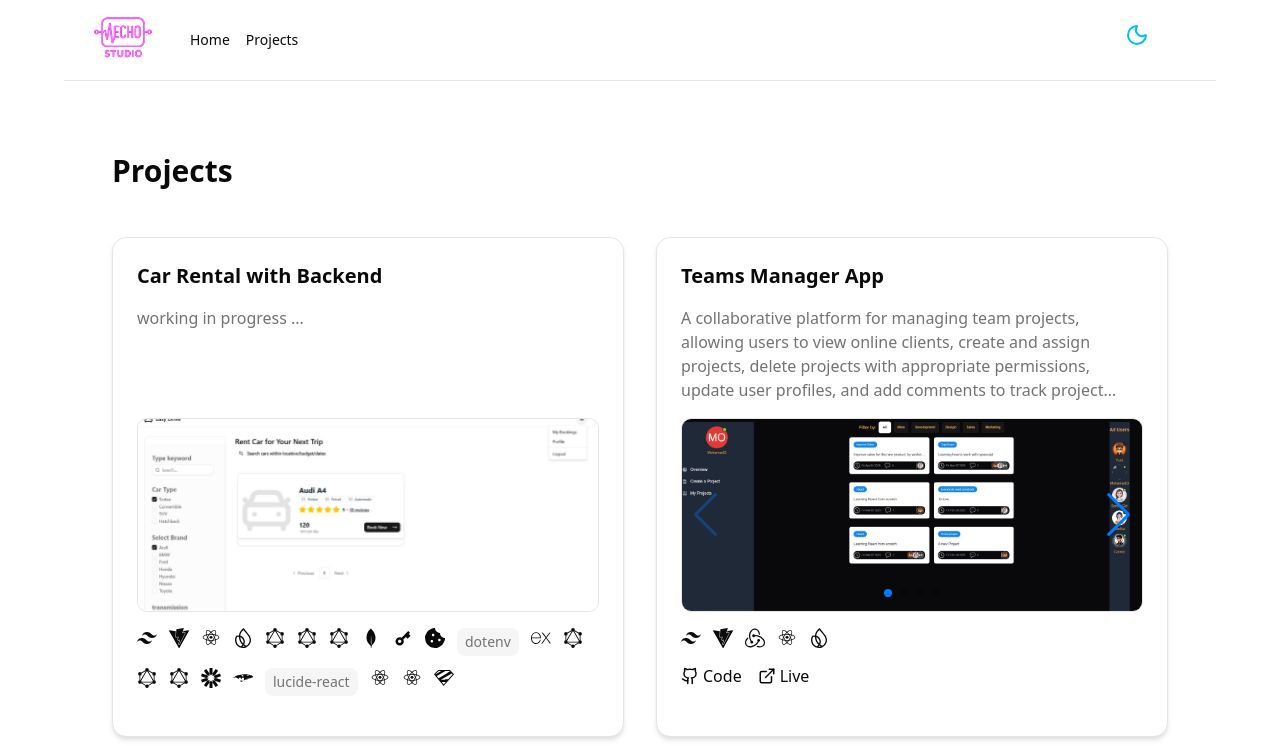
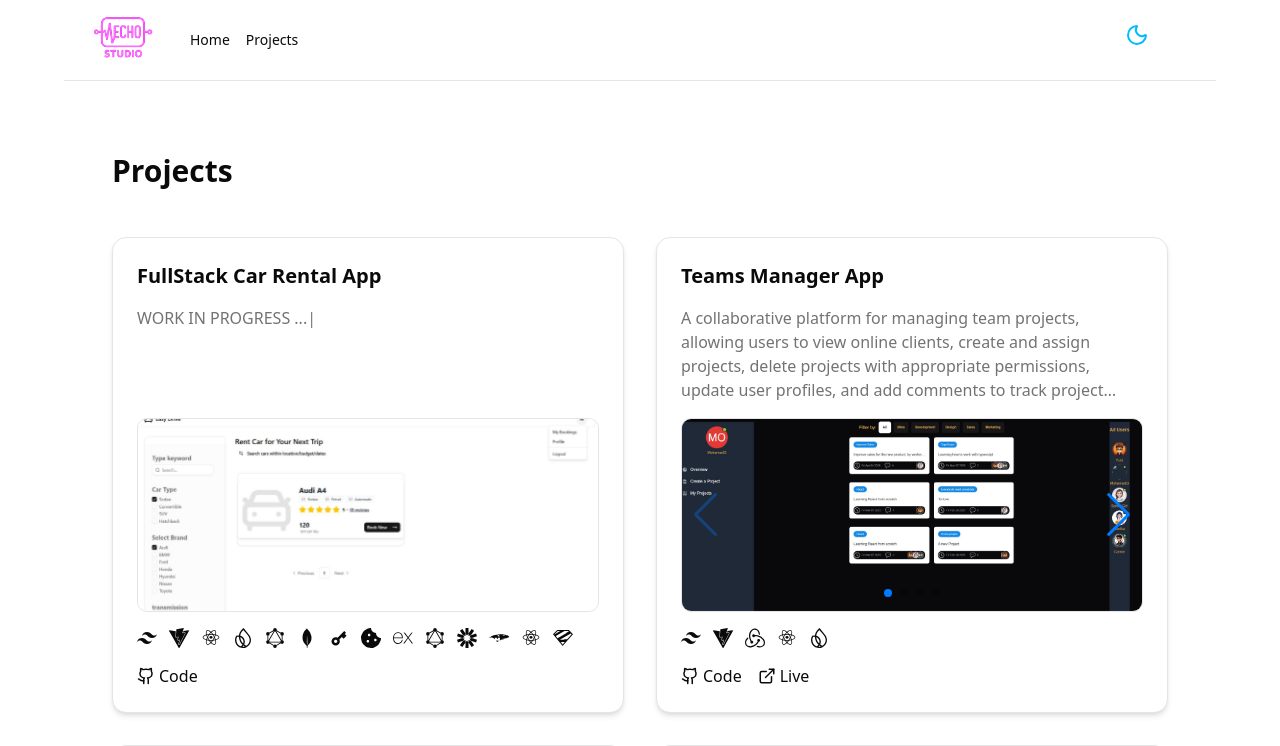
Before and after one commit to Mohamad-Gh/MyPortfolio, a React (Vite) app: page /projects in a window 1280 px wide. Shown: the top 746 px of the page. Built offline with nearby package versions, Linux system fonts and the light colour scheme.

Commit message:
add typing animation to only work in progress project

```diff
--- a/package.json
+++ b/package.json
@@ -28,6 +28,7 @@
     "react-responsive": "^10.0.1",
     "react-router-dom": "^7.7.1",
     "react-slick": "^0.31.0",
+    "react-typed": "^2.0.12",
     "slick-carousel": "^1.8.1",
     "sonner": "^2.0.7",
     "swiper": "^11.2.10",
--- a/src/components/ProjectCard.tsx
+++ b/src/components/ProjectCard.tsx
@@ -175,6 +175,7 @@ import { type ProjectType } from "@/data/ProjectsData";
 import { Swiper, SwiperSlide } from "swiper/react";
 
 import { Navigation, Pagination, Autoplay } from "swiper/modules";
+import TypingText from "./TypingText";
 
 export default function ProjectCard({
   title,
@@ -187,8 +188,13 @@ export default function ProjectCard({
   return (
     <div className="border rounded-xl p-6 space-y-4 bg-card shadow-md hover:shadow-lg transition-shadow">
       <h2 className="text-xl font-semibold">{title}</h2>
-      <p className=" h-24 text-muted-foreground line-clamp-4">{description}</p>
-
+      {description === "work in progress ..." ? (
+        <TypingText text={description} />
+      ) : (
+        <p className=" h-24 text-muted-foreground line-clamp-4">
+          {description}
+        </p>
+      )}
       {/* Carousel */}
       {gallery && gallery.length > 0 && (
         <Swiper
--- /dev/null
+++ b/src/components/TypingText.tsx
@@ -0,0 +1,19 @@
+// components/TypingText.tsx
+import { ReactTyped } from "react-typed";
+
+interface TypingTextProps {
+  text: string;
+}
+
+export default function TypingText({ text }: TypingTextProps) {
+  return (
+    <ReactTyped
+      strings={[text]}
+      typeSpeed={50} // typing speed in ms per character
+      backSpeed={30} // delete speed in ms per character
+      loop // repeat forever
+      backDelay={1500} // pause before deleting (ms)
+      className="h-24 text-muted-foreground uppercase line-clamp-4"
+    />
+  );
+}
--- a/src/data/ProjectsData.ts
+++ b/src/data/ProjectsData.ts
@@ -80,34 +80,35 @@ export interface ProjectType {
 const projects: ProjectType[] = [
   {
     id: "1",
-    title: "Car Rental with Backend",
-    description: "working in progress ...",
+    title: "FullStack Car Rental App",
+    description: "work in progress ...",
     technologiesWithIcons: [
       { name: "Tailwind CSS", icon: SiTailwindcss },
       { name: "Vite", icon: SiVite },
       { name: "React Icons", icon: BiLogoReact },
       { name: "Firebase", icon: SiFirebase },
       { name: "GraphQL", icon: SiGraphql },
-      { name: "Apollo Server", icon: SiGraphql },
-      { name: "Apollo Client", icon: SiGraphql },
+      // { name: "Apollo Server", icon: SiGraphql },
+      // { name: "Apollo Client", icon: SiGraphql },
       { name: "MongoDB", icon: SiMongodb },
       { name: "bcryptjs", icon: RiKey2Fill },
       { name: "cookie-parser", icon: FaCookieBite },
-      { name: "dotenv" }, // No matching icon
+      // { name: "dotenv" }, // No matching icon
       { name: "Express", icon: SiExpress },
-      { name: "graphql-middleware", icon: SiGraphql },
+      // { name: "graphql-middleware", icon: SiGraphql },
       { name: "graphql-shield", icon: SiGraphql },
-      { name: "graphql-tag", icon: SiGraphql },
+      // { name: "graphql-tag", icon: SiGraphql },
       { name: "jsonwebtoken", icon: SiJsonwebtokens },
       { name: "Mongoose", icon: SiMongoose },
-      { name: "lucide-react" }, // No matching icon
-      { name: "react-hook-form", icon: BiLogoReact },
+      // { name: "lucide-react" }, // No matching icon
+      // { name: "react-hook-form", icon: BiLogoReact },
       { name: "React Router", icon: BiLogoReact },
       { name: "Zod", icon: SiZod },
     ],
     thumbnail: EasyDrive_Front_Page,
     gallery: [EasyDrive_Front_Page],
-    repoUrl: "",
+    repoUrl:
+      "https://github.com/Mohamad-Gh/GraphQL/tree/main/GraphQL_Node_React_Build_Car_Rental_App_with_Apollo",
     liveUrl: "",
   },
   {
```
Also changed, not shown: 1 other file (tests, documents, lock files or other folders).
